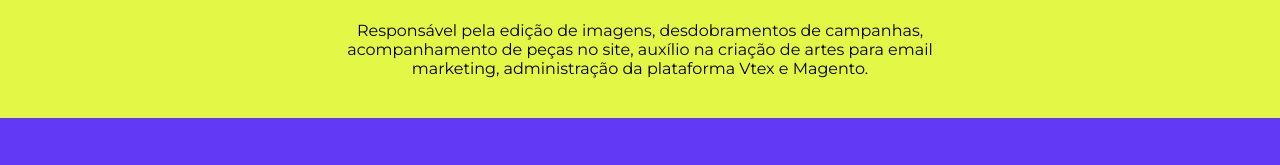
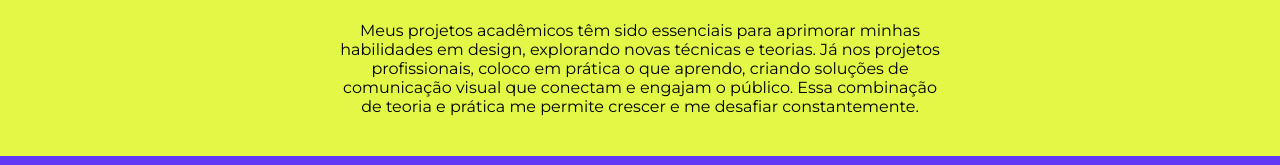
Before and after one commit to helolou/Portf-lio-Heloisa, a plain HTML site: page index.html in a window 1280 px wide. Shown: the part 2010-2175 px from the top of the page. Drawn offline with Linux system fonts and the light colour scheme.

Commit message:
Update index.html

```diff
--- a/index.html
+++ b/index.html
@@ -370,7 +370,7 @@ padding: 15px 35px;
 <!-- Bloco Introdutório -->
 <section class="intro-section">
     <img src="https://i.postimg.cc/xTCr9vhV/image-10.png" alt="Imagem introdutória sobre a experiência profissional">
-    <p>Responsável pela edição de imagens, desdobramentos de campanhas, acompanhamento de peças no site, auxílio na criação de artes para email marketing, administração da plataforma Vtex e Magento.</p>
+    <p>Meus projetos acadêmicos têm sido essenciais para aprimorar minhas habilidades em design, explorando novas técnicas e teorias. Já nos projetos profissionais, coloco em prática o que aprendo, criando soluções de comunicação visual que conectam e engajam o público. Essa combinação de teoria e prática me permite crescer e me desafiar constantemente.</p>
 </section>
 
 <!-- Seção de Projetos Acadêmicos -->
```
